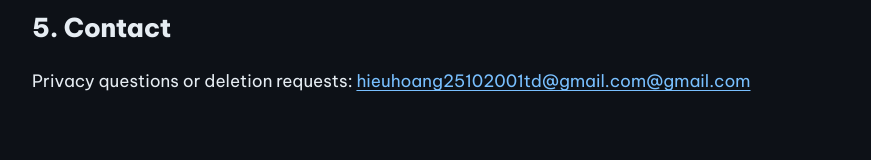
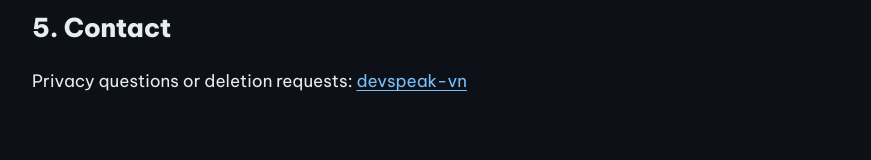
Before and after one commit to devspeak-vn/devspeak-vn.github.io, a plain HTML site: page privacy.html in a window 1280 px wide. Shown: the part 4364-4524 px from the top of the page, without its empty margins (192-1063 px from the left). Drawn offline with Linux system fonts and the light colour scheme.

Commit message:
change contact

```diff
--- a/privacy.html
+++ b/privacy.html
@@ -184,8 +184,7 @@
         be announced on DevSpeak VN channels.</p>
 
       <h2>5. Contact</h2>
-      <p>Privacy questions or deletion requests: <a
-          href="mailto:hieuhoang25102001td@gmail.com@gmail.com">hieuhoang25102001td@gmail.com@gmail.com</a></p>
+      <p>Privacy questions or deletion requests: <a href="mailto:hieuhoang25102001td@gmail.com">devspeak-vn</a></p>
     </section>
   </main>
 
```
Also changed, not shown: terms.html (+5 -3 lines).
